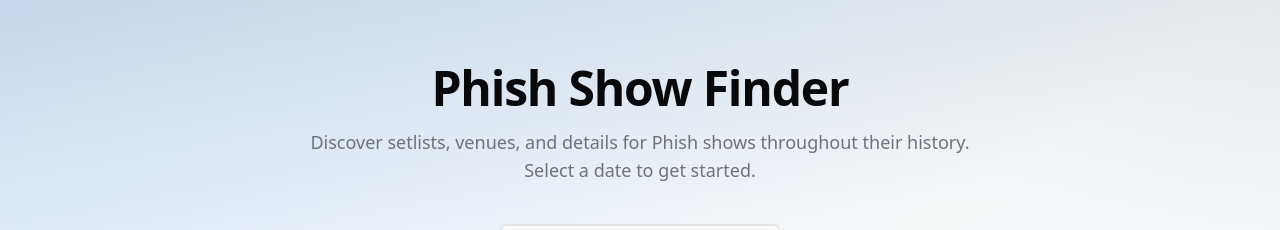
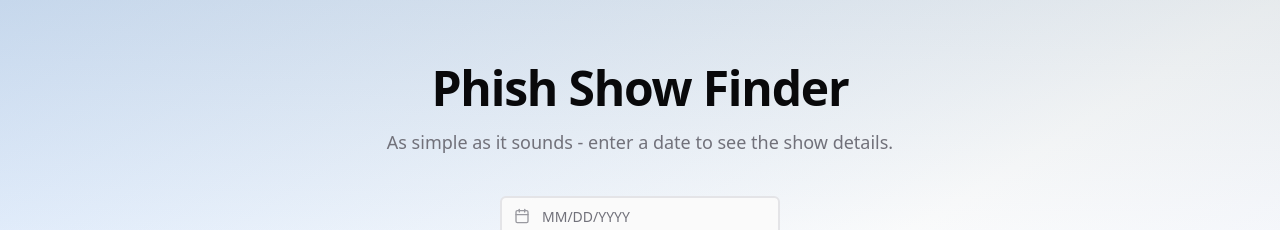
Before and after one commit to kmmccorm/phish-show-finder, a React (Vite) app: page / in a window 1280 px wide. Shown: the top 230 px of the page. Built offline with nearby package versions, Linux system fonts and the light colour scheme; no server answers.

Commit message:
Updated main text on homepage

```diff
--- a/src/pages/Index.tsx
+++ b/src/pages/Index.tsx
@@ -86,8 +86,7 @@ const Index = () => {
               Phish Show Finder
             </h1>
             <p className="text-lg text-muted-foreground max-w-2xl mx-auto">
-              Discover setlists, venues, and details for Phish shows throughout their history.
-              Select a date to get started.
+              As simple as it sounds - enter a date to see the show details.
             </p>
           </div>
 
```
